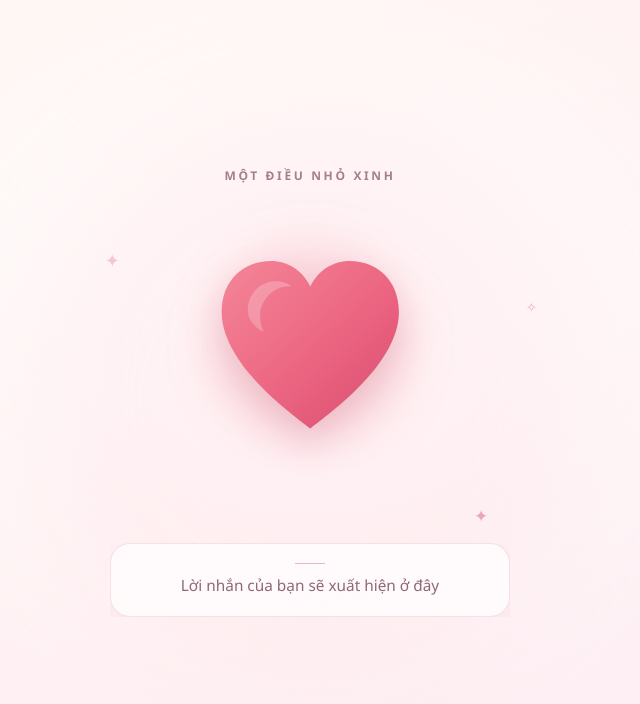
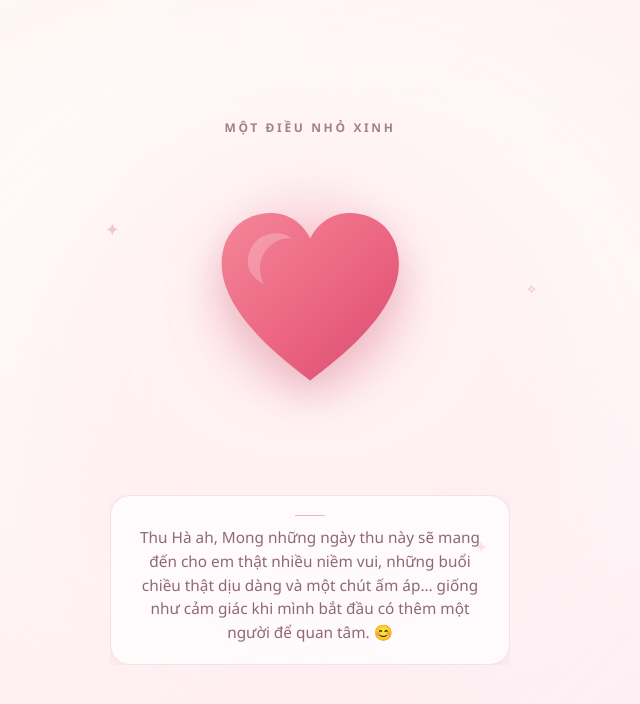
Before and after one commit to LuuKien1012/Heart, a plain HTML site: page index.html in a window 1280 px wide. Both pictures are taken after a click on the button "Mở lời nhắn". Shown: the whole page, without its empty margins (330-970 px from the left). Drawn offline with Linux system fonts and the light colour scheme.

Commit message:
Update index.html

```diff
--- a/index.html
+++ b/index.html
@@ -177,7 +177,8 @@
     </button>
     <p class="instruction" id="instruction">Chạm vào trái tim</p>
     <section class="message" id="message" aria-live="polite" aria-label="Lời nhắn">
-      <div class="message-inner"><div class="message-card">Lời nhắn của bạn sẽ xuất hiện ở đây</div></div>
+      <div class="message-inner"><div class="message-card">Thu Hà ah,
+        Mong những ngày thu này sẽ mang đến cho em thật nhiều niềm vui, những buổi chiều thật dịu dàng và một chút ấm áp… giống như cảm giác khi mình bắt đầu có thêm một người để quan tâm. 😊</div></div>
     </section>
   </main>
   <script>
```
